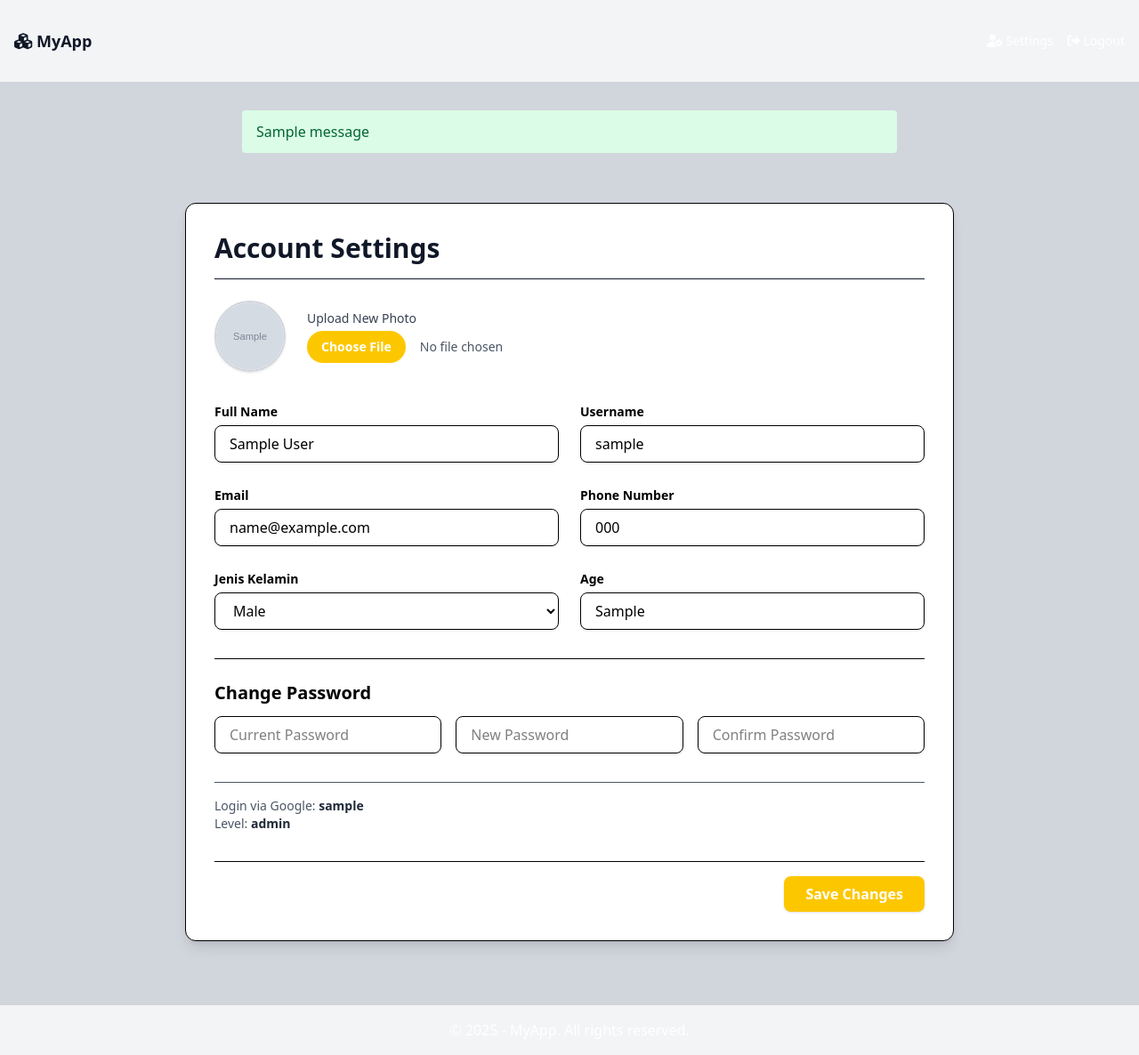
After one commit to adiprsty119/pt-tomma-app, a Flask app: page /settings/ in a window 1280 px wide. The commit adds this page. Shown: the whole page at 89% size. Run offline with Flask 3, Linux system fonts and the light colour scheme; the visitor is signed in with stand-in values (Sample User, id 1); tables that the repository leaves empty hold one stand-in row (values such as "Sample post"); grey boxes marked "Sample" are stand-in pictures; one stand-in notice (Sample message) is shown; some libraries are stand-ins or nearby versions.

Commit message:
Menambahkan logika Notification Box dan Settings Account

```diff
--- a/app/models.py
+++ b/app/models.py
@@ -27,7 +27,7 @@ class Users(db.Model):
     email = db.Column(db.String(255), nullable=False)
     jenis_kelamin = db.Column(db.String(255), nullable=False)
     usia = db.Column(db.String(255), nullable=False)
-    foto = db.Column(db.String(255), nullable=False)
+    foto = db.Column(db.String(255), default="img/default-user.png")
     nomor_hp = db.Column(db.String(255), nullable=False)
     level = db.Column(ENUM('admin', 'user', name='user_level'), nullable=False)
     reset_token = db.Column(db.String(255), nullable=True, default="")
--- a/app/static/css/output.css
+++ b/app/static/css/output.css
@@ -13,6 +13,7 @@
     --color-red-500: oklch(63.7% 0.237 25.331);
     --color-red-600: oklch(57.7% 0.245 27.325);
     --color-red-700: oklch(50.5% 0.213 27.518);
+    --color-red-800: oklch(44.4% 0.177 26.899);
     --color-yellow-100: oklch(97.3% 0.071 103.193);
     --color-yellow-200: oklch(94.5% 0.129 101.54);
     --color-yellow-300: oklch(90.5% 0.182 98.111);
@@ -20,11 +21,14 @@
     --color-yellow-500: oklch(79.5% 0.184 86.047);
     --color-yellow-600: oklch(68.1% 0.162 75.834);
     --color-yellow-700: oklch(55.4% 0.135 66.442);
+    --color-yellow-800: oklch(47.6% 0.114 61.907);
     --color-green-100: oklch(96.2% 0.044 156.743);
     --color-green-300: oklch(87.1% 0.15 154.449);
     --color-green-500: oklch(72.3% 0.219 149.579);
     --color-green-600: oklch(62.7% 0.194 149.214);
     --color-green-700: oklch(52.7% 0.154 150.069);
+    --color-green-800: oklch(44.8% 0.119 151.328);
+    --color-blue-100: oklch(93.2% 0.032 255.585);
     --color-blue-300: oklch(80.9% 0.105 251.813);
     --color-blue-600: oklch(54.6% 0.245 262.881);
     --color-blue-700: oklch(48.8% 0.243 264.376);
@@ -42,12 +46,14 @@
     --color-gray-700: oklch(37.3% 0.034 259.733);
     --color-gray-800: oklch(27.8% 0.033 256.848);
     --color-gray-900: oklch(21% 0.034 264.665);
+    --color-gray-950: oklch(13% 0.028 261.692);
     --color-black: #000;
     --color-white: #fff;
     --spacing: 0.25rem;
     --container-md: 28rem;
     --container-2xl: 42rem;
     --container-3xl: 48rem;
+    --container-4xl: 56rem;
     --text-xs: 0.75rem;
     --text-xs--line-height: calc(1 / 0.75);
     --text-sm: 0.875rem;
@@ -457,6 +466,9 @@
   .h-14 {
     height: calc(var(--spacing) * 14);
   }
+  .h-20 {
+    height: calc(var(--spacing) * 20);
+  }
   .h-24 {
     height: calc(var(--spacing) * 24);
   }
@@ -502,15 +514,24 @@
   .w-6 {
     width: calc(var(--spacing) * 6);
   }
+  .w-9 {
+    width: calc(var(--spacing) * 9);
+  }
   .w-14 {
     width: calc(var(--spacing) * 14);
   }
+  .w-20 {
+    width: calc(var(--spacing) * 20);
+  }
   .w-24 {
     width: calc(var(--spacing) * 24);
   }
   .w-28 {
     width: calc(var(--spacing) * 28);
   }
+  .w-36 {
+    width: calc(var(--spacing) * 36);
+  }
   .w-44 {
     width: calc(var(--spacing) * 44);
   }
@@ -534,6 +555,9 @@
   }
   .max-w-3xl {
     max-width: var(--container-3xl);
+  }
+  .max-w-4xl {
+    max-width: var(--container-4xl);
   }
   .max-w-\[35rem\] {
     max-width: 35rem;
@@ -628,6 +663,9 @@
   }
   .gap-4 {
     gap: calc(var(--spacing) * 4);
+  }
+  .gap-6 {
+    gap: calc(var(--spacing) * 6);
   }
   .gap-8 {
     gap: calc(var(--spacing) * 8);
@@ -744,6 +782,10 @@
     border-style: var(--tw-border-style);
     border-width: 1px;
   }
+  .border-2 {
+    border-style: var(--tw-border-style);
+    border-width: 2px;
+  }
   .border-t {
     border-top-style: var(--tw-border-style);
     border-top-width: 1px;
@@ -926,9 +971,18 @@
   .py-3 {
     padding-block: calc(var(--spacing) * 3);
   }
+  .py-4 {
+    padding-block: calc(var(--spacing) * 4);
+  }
   .py-6 {
     padding-block: calc(var(--spacing) * 6);
   }
+  .py-8 {
+    padding-block: calc(var(--spacing) * 8);
+  }
+  .py-10 {
+    padding-block: calc(var(--spacing) * 10);
+  }
   .py-12 {
     padding-block: calc(var(--spacing) * 12);
   }
@@ -938,6 +992,9 @@
   .py-24 {
     padding-block: calc(var(--spacing) * 24);
   }
+  .pt-4 {
+    padding-top: calc(var(--spacing) * 4);
+  }
   .pt-6 {
     padding-top: calc(var(--spacing) * 6);
   }
@@ -950,6 +1007,9 @@
   .pr-10 {
     padding-right: calc(var(--spacing) * 10);
   }
+  .pb-4 {
+    padding-bottom: calc(var(--spacing) * 4);
+  }
   .pb-8 {
     padding-bottom: calc(var(--spacing) * 8);
   }
@@ -964,6 +1024,9 @@
   }
   .text-center {
     text-align: center;
+  }
+  .text-end {
+    text-align: end;
   }
   .text-left {
     text-align: left;
@@ -1076,6 +1136,9 @@
   .text-green-700 {
     color: var(--color-green-700);
   }
+  .text-green-800 {
+    color: var(--color-green-800);
+  }
   .text-red-500 {
     color: var(--color-red-500);
   }
@@ -1241,6 +1308,54 @@
       }
     }
   }
+  .file\:mr-4 {
+    &::file-selector-button {
+      margin-right: calc(var(--spacing) * 4);
+    }
+  }
+  .file\:rounded-full {
+    &::file-selector-button {
+      border-radius: calc(infinity * 1px);
+    }
+  }
+  .file\:border-0 {
+    &::file-selector-button {
+      border-style: var(--tw-border-style);
+      border-width: 0px;
+    }
+  }
+  .file\:bg-yellow-400 {
+    &::file-selector-button {
+      background-color: var(--color-yellow-400);
+    }
+  }
+  .file\:px-4 {
+    &::file-selector-button {
+      padding-inline: calc(var(--spacing) * 4);
+    }
+  }
+  .file\:py-2 {
+    &::file-selector-button {
+      padding-block: calc(var(--spacing) * 2);
+    }
+  }
+  .file\:text-sm {
+    &::file-selector-button {
+      font-size: var(--text-sm);
+      line-height: var(--tw-leading, var(--text-sm--line-height));
+    }
+  }
+  .file\:font-semibold {
+    &::file-selector-button {
+      --tw-font-weight: var(--font-weight-semibold);
+      font-weight: var(--font-weight-semibold);
+    }
+  }
+  .file\:text-white {
+    &::file-selector-button {
+      color: var(--color-white);
+    }
+  }
   .hover\:bg-blue-700 {
     &:hover {
       @media (hover: hover) {
@@ -1354,6 +1476,13 @@
       }
     }
   }
+  .hover\:text-gray-950 {
+    &:hover {
+      @media (hover: hover) {
+        color: var(--color-gray-950);
+      }
+    }
+  }
   .hover\:text-red-500 {
     &:hover {
       @media (hover: hover) {
@@ -1430,6 +1566,15 @@
       }
     }
   }
+  .hover\:file\:bg-yellow-300 {
+    &:hover {
+      @media (hover: hover) {
+        &::file-selector-button {
+          background-color: var(--color-yellow-300);
+        }
+      }
+    }
+  }
   .focus\:border-green-500 {
     &:focus {
       border-color: var(--color-green-500);
@@ -1467,6 +1612,11 @@
       --tw-ring-color: var(--color-green-500);
     }
   }
+  .focus\:ring-yellow-200 {
+    &:focus {
+      --tw-ring-color: var(--color-yellow-200);
+    }
+  }
   .focus\:ring-yellow-400 {
     &:focus {
       --tw-ring-color: var(--color-yellow-400);
@@ -1879,15 +2029,6 @@
 @property --tw-ease {
   syntax: "*";
   inherits: false;
-}
-@property --tw-text-shadow-color {
-  syntax: "*";
-  inherits: false;
-}
-@property --tw-text-shadow-alpha {
-  syntax: "<percentage>";
-  inherits: false;
-  initial-value: 100%;
 }
 @keyframes pulse {
   50% {
@@ -1970,8 +2111,6 @@
       --tw-backdrop-sepia: initial;
       --tw-duration: initial;
       --tw-ease: initial;
-      --tw-text-shadow-color: initial;
-      --tw-text-shadow-alpha: 100%;
-    }
-  }
-}
+    }
+  }
+}
--- a/app/templates/base.html
+++ b/app/templates/base.html
@@ -0,0 +1,111 @@
+<!DOCTYPE html>
+<html class="transition duration-300 ease-in-out" lang="{{ current_lang }}">
+  <head>
+    <meta charset="UTF-8" />
+    <meta name="viewport" content="width=device-width, initial-scale=1.0" />
+    <meta name="csrf-token" content="{{ csrf_token() }}" />
+    <title>
+      {% block title %}{{ 'Aplikasi' if current_lang == 'id' else 'Application'
+      }}{% endblock %}
+    </title>
+    <!-- Tailwind CSS -->
+    <link
+      rel="stylesheet"
+      href="{{ url_for('static', filename='css/output.css') }}"
+    />
+
+    <!-- Icons -->
+    <link
+      rel="stylesheet"
+      href="https://cdnjs.cloudflare.com/ajax/libs/font-awesome/6.4.0/css/all.min.css"
+    />
+    <link
+      rel="stylesheet"
+      href="https://unpkg.com/boxicons@2.1.4/css/boxicons.min.css"
+    />
+
+    <!-- Alpine.js -->
+    <script
+      defer
+      src="https://cdn.jsdelivr.net/npm/alpinejs@3.x.x/dist/cdn.min.js"
+    ></script>
+    {% block head %}{% endblock %}
+  </head>
+  <body
+    class="transition duration-300 ease-in-out font-sans scroll-smooth {{ 'bg-background-dark text-white' if current_theme == 'dark' else 'bg-gray-100 text-black' }}"
+  >
+    <!-- Header -->
+    <header
+      class="top-0 left-0 w-full bg-opacity-100 transition-all duration-300 shadow py-8 {{ 'bg-gray-900' if current_theme == 'dark' else 'bg-gray-100' }}"
+    >
+      <div class="container mx-auto px-4 flex justify-between items-center">
+        <a
+          href="/"
+          class="font-bold text-lg {{ 'text-white hover:text-yellow-600' if current_theme == 'dark' else 'text-gray-900 hover:text-gray-950' }}"
+        >
+          <i class="fas fa-cubes"></i> MyApp
+        </a>
+
+        <!-- Profil atau Login Link -->
+        <div class="flex items-center gap-4">
+          {% if session.get('username') or session.get('user') %}
+          <a
+            href="/settings/"
+            class="text-white text-sm {{ 'text-white hover:text-yellow-600' if current_theme == 'dark' else 'text-gray-900 hover:text-gray-950' }}"
+          >
+            <i class="fas fa-user-cog"></i> {{ 'Pengaturan' if current_lang ==
+            'id' else 'Settings' }}
+          </a>
+          <a
+            href="/logout/"
+            class="text-white text-sm {{ 'text-white hover:text-yellow-600' if current_theme == 'dark' else 'text-gray-900 hover:text-gray-950' }}"
+          >
+            <i class="fas fa-sign-out-alt"></i> {{ 'Keluar' if current_lang ==
+            'id' else 'Logout' }}
+          </a>
+          {% else %}
+          <a
+            href="/login/"
+            class="text-white text-sm {{ 'text-white hover:text-yellow-600' if current_theme == 'dark' else 'text-gray-900 hover:text-gray-950' }}"
+          >
+            <i class="fas fa-sign-in-alt"></i> {{ 'Masuk' if current_lang ==
+            'id' else 'Login' }}
+          </a>
+          {% endif %}
+        </div>
+      </div>
+    </header>
+
+    <!-- Konten Utama -->
+    <main
+      class="py-8 {{ 'bg-gray-700' if current_theme == 'dark' else 'bg-gray-300' }}"
+    >
+      {% with messages = get_flashed_messages(with_categories=true) %} {% if
+      messages %}
+      <div class="max-w-3xl mx-auto px-4">
+        {% for category, message in messages %}
+        <div
+          class="mb-4 px-4 py-3 rounded {{
+              'bg-green-100 text-green-800' if category == 'success' else
+              'bg-red-100 text-red-800' if category == 'danger' else
+              'bg-yellow-100 text-yellow-800' if category == 'warning' else
+              'bg-blue-100 text-blue-800'
+            }}"
+        >
+          {{ message }}
+        </div>
+        {% endfor %}
+      </div>
+      {% endif %} {% endwith %} {% block content %}{% endblock %}
+    </main>
+
+    <!-- Footer -->
+    <footer
+      class="text-white text-center py-4 {{ 'bg-gray-900' if current_theme == 'dark' else 'bg-gray-100' }}"
+    >
+      &copy; {{ current_year or 2025 }} - MyApp. All rights reserved.
+    </footer>
+
+    {% block scripts %}{% endblock %}
+  </body>
+</html>
--- a/app/templates/login.html
+++ b/app/templates/login.html
@@ -61,7 +61,7 @@
       {% with messages = get_flashed_messages(with_categories=true) %} {% if
       messages %} {% for category, message in messages %}
       <div
-        class="mb-4 p-4 rounded-md text-white bg-{{ 'green' if category == 'success' else 'red' }}-500"
+        class="mb-4 p-4 rounded-md text-white bg-{{ 'green' if category in ['success', 'welcome'] else 'red' }}-500"
       >
         {{ message | e }}
       </div>
--- /dev/null
+++ b/app/templates/settings.html
@@ -0,0 +1,90 @@
+{% extends 'base.html' %}
+{% block content %}
+<div class="max-w-4xl mx-auto px-4 py-10">
+  <div class="shadow-lg rounded-xl p-8 border {{ 'bg-gray-900 hover:shadow-yellow-400/30' if current_theme == 'dark' else 'bg-white hover:shadow-yellow-400/30' }}">
+    <h1 class="text-3xl font-semibold mb-6 border-b pb-4 {{ 'text-white' if current_theme == 'dark' else 'text-gray-900' }}">
+      {{ 'Pengaturan Akun' if current_lang == 'id' else 'Account Settings' }}
+    </h1>
+
+    <form method="POST" enctype="multipart/form-data" class="space-y-8">
+    {{ form.csrf_token }}
+      <!-- 1. Foto Profil -->
+      <div class="flex items-center gap-6 cursor-pointer">
+        <div class="relative">
+          <img src="{{ user.foto }}" alt="Foto Profil"
+            class="w-20 h-20 rounded-full border-2 border-gray-300 object-cover shadow">
+        </div>
+        <div>
+          <label class="text-sm font-medium text-gray-700 block mb-1">{{ 'Upload Foto Baru' if current_lang == 'id' else 'Upload New Photo' }}</label>
+          <input type="file" name="foto" accept="image/*"
+            class="block w-full text-sm text-gray-600 file:mr-4 file:py-2 file:px-4 file:rounded-full file:border-0 file:text-sm file:font-semibold file:bg-yellow-400 file:text-white hover:file:bg-yellow-300">
+        </div>
+      </div>
+
+      <!-- 2. Informasi Pribadi -->
+      <div class="grid grid-cols-1 md:grid-cols-2 gap-6">
+        <div>
+          <label class="text-sm font-semibold">{{ 'Nama Lengkap' if current_lang == 'id' else 'Full Name' }}</label>
+          <input type="text" name="nama_lengkap" value="{{ user.nama_lengkap }}"
+            class="mt-1 w-full border rounded-lg px-4 py-2 shadow-sm focus:ring focus:ring-yellow-200" />
+        </div>
+        <div>
+          <label class="text-sm font-semibold">Username</label>
+          <input type="text" name="username" value="{{ user.username }}"
+            class="mt-1 w-full border rounded-lg px-4 py-2 shadow-sm focus:ring focus:ring-yellow-200" />
+        </div>
+        <div>
+          <label class="text-sm font-semibold">Email</label>
+          <input type="email" name="email" value="{{ user.email }}"
+            class="mt-1 w-full border rounded-lg px-4 py-2 shadow-sm focus:ring focus:ring-yellow-200" />
+        </div>
+        <div>
+          <label class="text-sm font-semibold">{{ 'Nomor HP' if current_lang == 'id' else 'Phone Number' }}</label>
+          <input type="text" name="nomor_hp" value="{{ user.nomor_hp }}"
+            class="mt-1 w-full border rounded-lg px-4 py-2 shadow-sm focus:ring focus:ring-yellow-200" />
+        </div>
+        <div>
+          <label class="text-sm font-semibold">{{ 'Gender' if current_lang == 'id' else 'Jenis Kelamin' }}</label>
+          <select name="jenis_kelamin"
+            class="mt-1 w-full border rounded-lg px-4 py-2 shadow-sm focus:ring focus:ring-yellow-200">
+            <option value="Laki-Laki" {% if user.jenis_kelamin=='Laki-Laki' %}selected{% endif %}>{{ 'Laki-laki' if current_lang == 'id' else 'Male' }}</option>
+            <option value="Perempuan" {% if user.jenis_kelamin=='Perempuan' %}selected{% endif %}>{{ 'Perempuan' if current_lang == 'id' else 'Female' }}</option>
+          </select>
+        </div>
+        <div>
+          <label class="text-sm font-semibold">{{ 'Usia' if current_lang == 'id' else 'Age' }}</label>
+          <input type="text" name="usia" value="{{ user.usia }}"
+            class="mt-1 w-full border rounded-lg px-4 py-2 shadow-sm focus:ring focus:ring-yellow-200" />
+        </div>
+      </div>
+
+      <!-- 3. Ganti Password -->
+      <div>
+        <h2 class="text-xl font-semibold mb-3 border-t pt-6">{{ 'Ganti Password' if current_lang == 'id' else 'Change Password' }}</h2>
+        <div class="grid grid-cols-1 md:grid-cols-3 gap-4">
+          <input type="password" name="old_password" placeholder="{{ 'Password Lama' if current_lang == 'id' else 'Current Password' }}"
+            class="border rounded-lg px-4 py-2 shadow-sm focus:ring focus:ring-yellow-200">
+          <input type="password" name="new_password" placeholder="{{ 'Password Baru' if current_lang == 'id' else 'New Password' }}"
+            class="border rounded-lg px-4 py-2 shadow-sm focus:ring focus:ring-yellow-200">
+          <input type="password" name="confirm_password" placeholder="{{ 'Ulangi Password' if current_lang == 'id' else 'Confirm Password' }}"
+            class="border rounded-lg px-4 py-2 shadow-sm focus:ring focus:ring-yellow-200">
+        </div>
+      </div>
+
+      <!-- 4. Info Login -->
+      <div class="pt-4 border-t text-sm text-gray-600">
+        <p>Login via Google: <strong class="text-gray-800">{{ user.login_method or 'None' }}</strong></p>
+        <p>Level: <strong class="text-gray-800">{{ user.level }}</strong></p>
+      </div>
+
+      <!-- 5. Tombol Simpan -->
+      <div class="text-end pt-4 border-t">
+        <button type="submit"
+          class="inline-block bg-yellow-400 hover:bg-yellow-300 text-white font-semibold px-6 py-2 rounded-lg shadow cursor-pointer">
+          {{ 'Simpan Perubahan' if current_lang == 'id' else 'Save Changes' }}
+        </button>
+      </div>
+    </form>
+  </div>
+</div>
+{% endblock %}
--- a/forms.py
+++ b/forms.py
@@ -1,7 +1,7 @@
 # forms.py
 from flask_wtf import FlaskForm
-from wtforms import StringField, PasswordField, SubmitField
-from wtforms.validators import DataRequired
+from wtforms import StringField, PasswordField, SubmitField, FileField, SelectField
+from wtforms.validators import DataRequired, Email
 
 class LoginForm(FlaskForm):
     username = StringField('Username', validators=[DataRequired()])
@@ -12,3 +12,15 @@ class RegisterForm(FlaskForm):
     username = StringField('Username', validators=[DataRequired()])
     password = PasswordField('Password', validators=[DataRequired()])
     submit = SubmitField('Register')
+
+class SettingsForm(FlaskForm):
+    nama_lengkap = StringField('Nama Lengkap', validators=[DataRequired()])
+    username = StringField('Username', validators=[DataRequired()])
+    email = StringField('Email', validators=[Email()])
+    nomor_hp = StringField('Nomor HP')
+    jenis_kelamin = SelectField('Jenis Kelamin', choices=[('Laki-Laki', 'Laki-Laki'), ('Perempuan', 'Perempuan')])
+    usia = StringField('Usia')
+    foto = FileField('Foto')
+    old_password = PasswordField('Password Lama')
+    new_password = PasswordField('Password Baru')
+    confirm_password = PasswordField('Ulangi Password')
```
Also changed, not shown: other parts of app/static/css/output.css (+41 -9 lines), app/templates/index.html (+101 -115 lines), run.py (+47 -11 lines), 9 other files.
